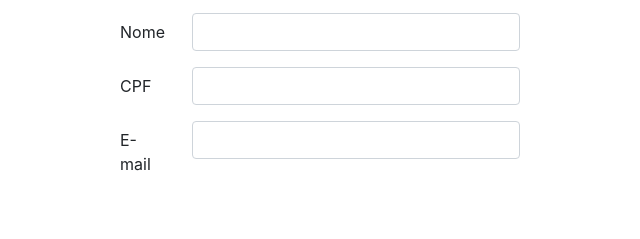
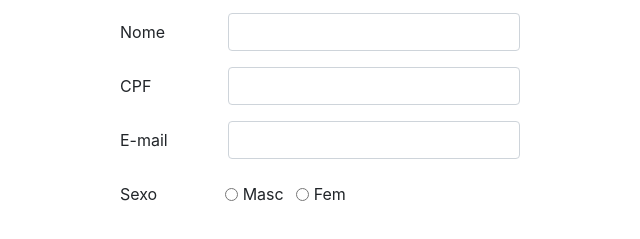
Before and after one commit to RapadureX/exercicio, a plain HTML site: page form.html in a window 1280 px wide. Shown: the part 127-366 px from the top of the page, without its empty margins (320-960 px from the left). Drawn offline with nearby package versions, Linux system fonts and the light colour scheme.

Commit message:
adicionei o input radio de sexo
Adicionei um input radio para selecionar o sexo e também fiz alguns ajustes no formulário

```diff
--- a/form.html
+++ b/form.html
@@ -16,23 +16,35 @@
                 <img src="../exercicio/logo.png" style="width: 100px;">
             </div>
             <div class="form-group row">
-                <label for="nome" class="col-sm-2 col-form-label">Nome</label>
-                <div class="col-sm-10">
+                <label for="nome" class="col-sm-3 col-form-label">Nome</label>
+                <div class="col-sm-9">
                   <input type="text" class="form-control" id="nome">
                 </div>
               </div>
               <div class="form-group row">
-                <label for="cpf" class="col-sm-2 col-form-label">CPF</label>
-                <div class="col-sm-10">
+                <label for="cpf" class="col-sm-3 col-form-label">CPF</label>
+                <div class="col-sm-9">
                   <input type="text" class="form-control" id="cpf">
                 </div>
               </div>
 			  <div class="form-group row">
-                <label for="email" class="col-sm-2 col-form-label">E-mail</label>
-                <div class="col-sm-10">
+                <label for="email" class="col-sm-3 col-form-label">E-mail</label>
+                <div class="col-sm-9">
                   <input type="text" class="form-control" id="email">
                 </div>
               </div>
+			</div>
+			<div class="form-group row">
+				<label for="email" class="col-sm-2 col-form-label">Sexo</label>
+					<div class="form-check form-check-inline ml-5">
+					  <input class="form-check-input" type="radio" name="inlineRadioOptions" id="inlineRadio1" value="option1">
+					  <label class="form-check-label" for="inlineRadio1">Masc</label>
+					</div>
+					<div class="form-check form-check-inline">
+					  <input class="form-check-input" type="radio" name="inlineRadioOptions" id="inlineRadio2" value="option2">
+					  <label class="form-check-label" for="inlineRadio2">Fem</label>
+					</div>
+			</div>
         </form>
     <!-- Optional JavaScript; choose one of the two! -->
 
```
